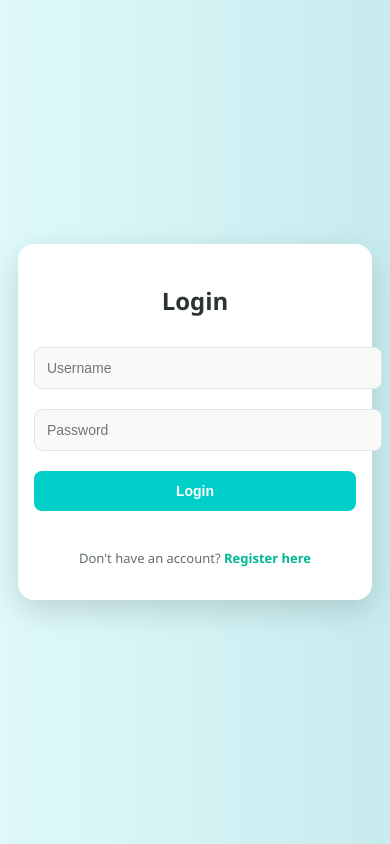
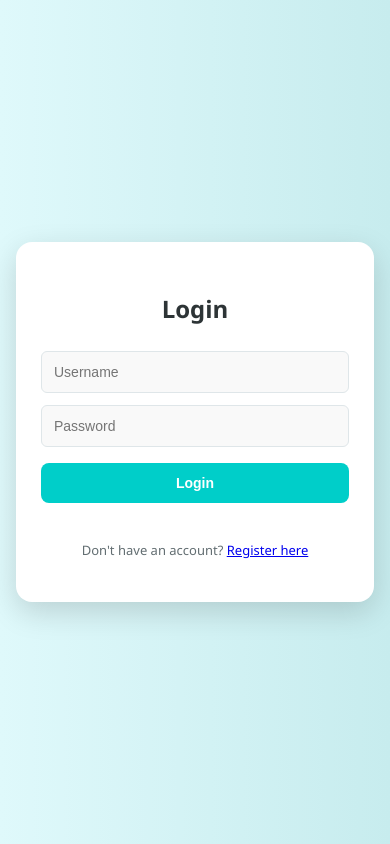
Before and after one commit to tasfiq1110/website, a Flask app: page / in a window 390 px wide. Run offline with Flask 3, Linux system fonts and the light colour scheme; some libraries are stand-ins or nearby versions.

Commit message:
Update style.css

```diff
--- a/static/style.css
+++ b/static/style.css
@@ -39,14 +39,16 @@
 
 .form-container input {
     width: 100%;
-    padding: 14px 12px;
-    margin: 10px 0;
+    padding: 12px 10px;
+    margin: 8px 0;
     border: 1px solid #dfe6e9;
-    border-radius: 8px;
-    font-size: 16px;
+    border-radius: 6px;
+    font-size: 15px;
     background-color: #f9f9f9;
     transition: border-color 0.3s ease;
+    box-sizing: border-box;
 }
+
 
 .form-container input:focus {
     outline: none;
@@ -89,10 +91,13 @@
 
 /* Make form container adjust better on smaller devices */
 @media (max-width: 480px) {
-    .form-container {
-        padding: 20px 16px;
-        margin: 20px auto;
+    .form-container input {
+        font-size: 14px;
+        padding: 10px 8px;
+        margin: 6px 0;
     }
+}
+
 
     .form-container h2 {
         font-size: 24px;
```
